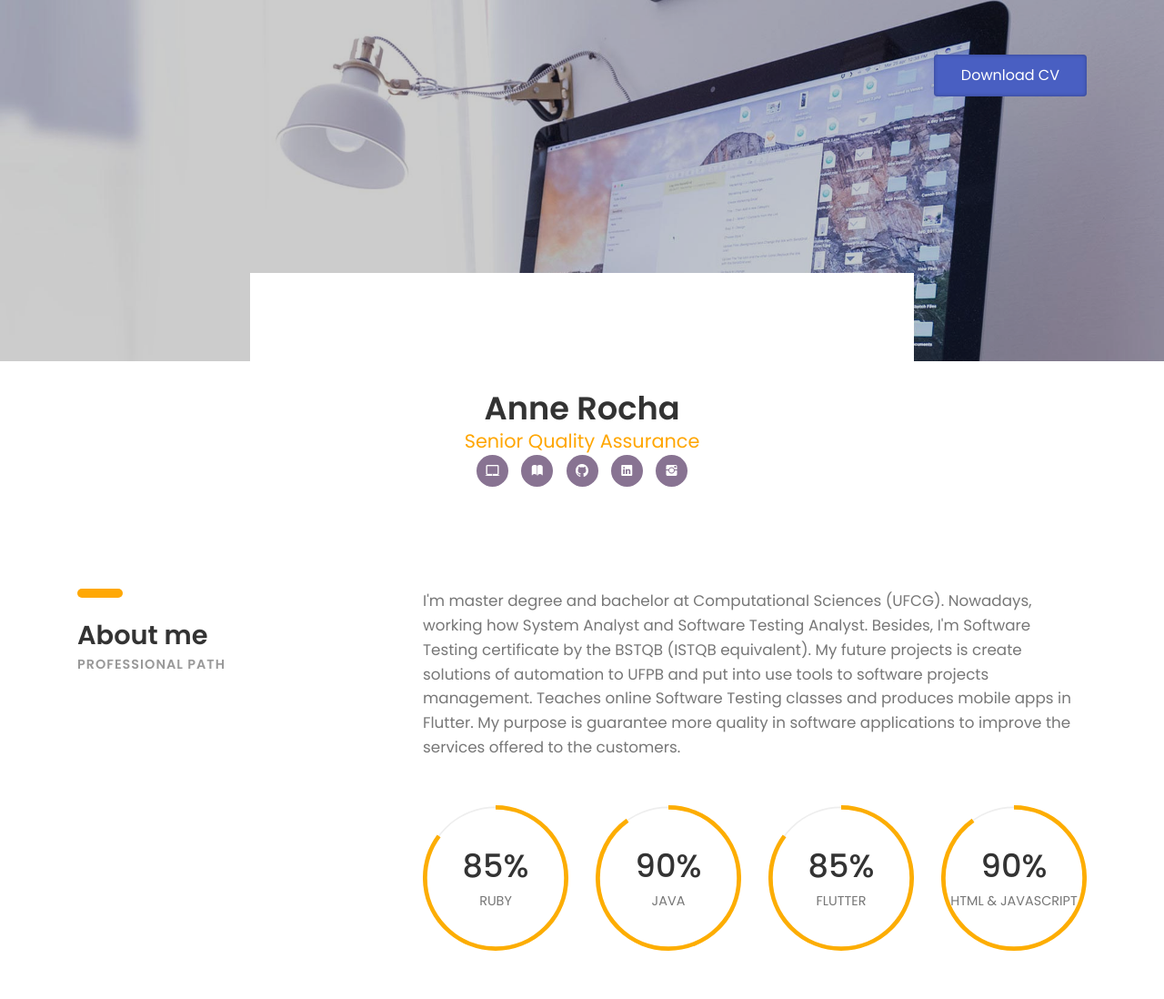
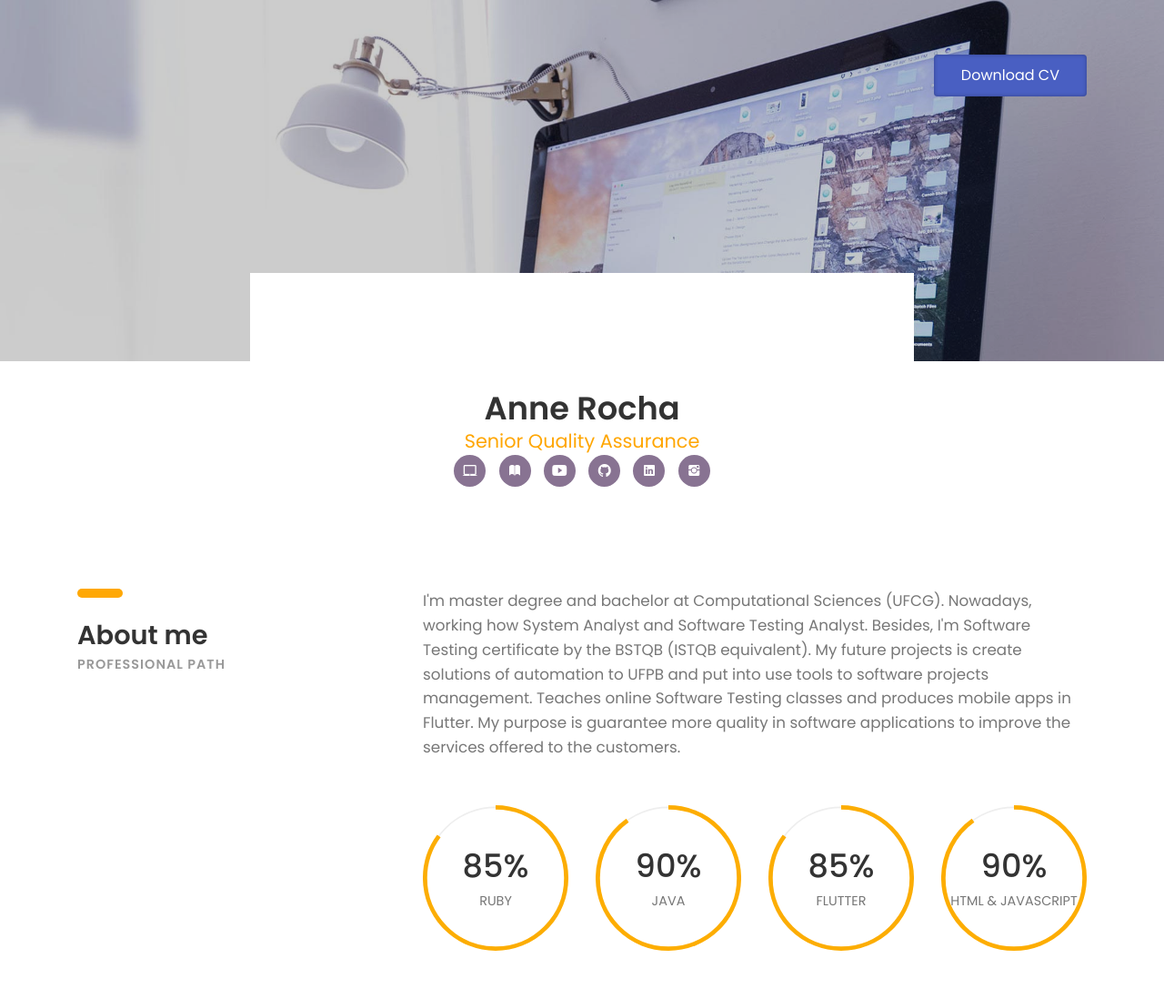
Before and after one commit to carolsprak/annerocha.github.io, a plain HTML site: page index.html in a window 1280 px wide. Shown: the top 1098 px of the page at 91% size. Drawn offline with Linux system fonts and the light colour scheme; files whose address does not match are found by name.

Commit message:
Update index.html

```diff
--- a/index.html
+++ b/index.html
@@ -47,7 +47,7 @@
 						<ul class="social-icons font-icons">
 							<li><a href="https://carolsprak.github.io/cursos" target="_blank"><i class="ion-android-laptop"></i></a></li>
 							<li><a href="https://carolsprak.github.io/books" target="_blank"><i class="ion-ios-book"></i></a></li>
-
+							<li><a href="https://www.youtube.com/@annerocha_qa" target="_blank"><i class="ion-social-youtube"></i></a></li>
 							<li><a href="https://github.com/carolsprak" target="_blank"><i class="ion-social-github"></i></a></li>
 							<li><a href="https://www.linkedin.com/in/annecaroline" target="_blank"><i class="ion-social-linkedin"></i></a></li>
 							<li><a href="https://www.instagram.com/annerocha_qa" target="_blank"><i class="ion-social-instagram"></i></a></li>
```
